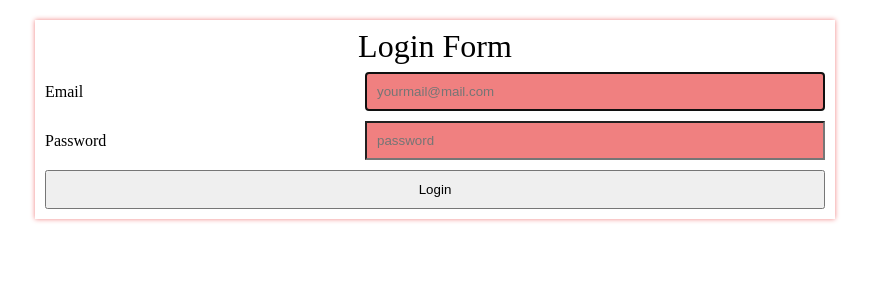
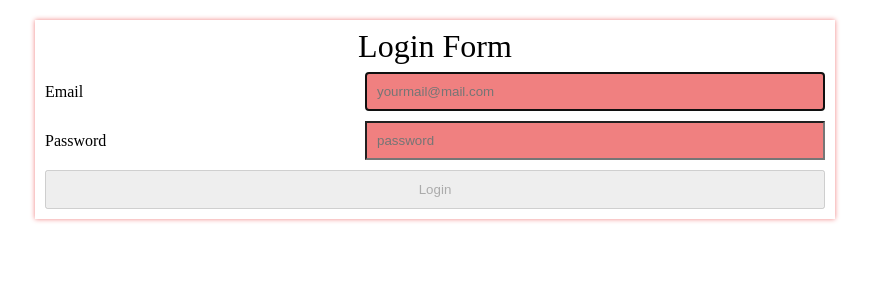
Before and after one commit to VasylUlianovskyi/REACT-APP, a React (Vite) app: page / in a window 1280 px wide. Shown: the top 300 px of the page, without its empty margins (205-1074 px from the left). Built offline with nearby package versions, Linux system fonts and the light colour scheme; the HTML template or start-up script is replaced by a standard one.

Commit message:
add daisbled button

```diff
--- a/src/components/LoginForm/index.jsx
+++ b/src/components/LoginForm/index.jsx
@@ -41,6 +41,13 @@ function LoginForm() {
     [styles.invalidInput]: !LOGIN_FOR_REG_EXP.password.test(password),
   });
 
+  const isSubmitBtnDisadled = () => {
+    return !(
+      LOGIN_FOR_REG_EXP.email.test(email) &&
+      LOGIN_FOR_REG_EXP.password.test(password)
+    );
+  };
+
   return (
     <div className={styles.formContainer}>
       <h2 className={styles.formTitle}>Login Form</h2>
@@ -68,7 +75,11 @@ function LoginForm() {
             onChange={handlePasswordChange}
           />
         </label>
-        <button className={styles.submitBtn} type="submit">
+        <button
+          className={styles.submitBtn}
+          disabled={isSubmitBtnDisadled()}
+          type="submit"
+        >
           Login
         </button>
       </form>
```
